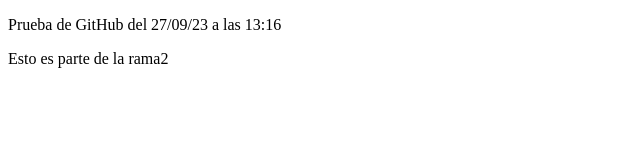
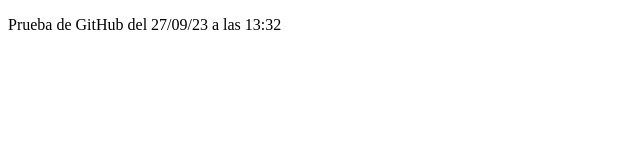
Before and after one commit to AaronBarreiro1/v1, a plain HTML site: page index.html in a window 1280 px wide. Shown: the whole page, without its empty margins (0-640 px from the left). Drawn offline with Linux system fonts and the light colour scheme.

Commit message:
Prueba final antes de comer

```diff
--- a/index.html
+++ b/index.html
@@ -6,7 +6,6 @@
     <title>Document</title>
 </head>
 <body>
-    <p>Prueba de GitHub del 27/09/23 a las 13:16</p>
-    <p>Esto es parte de la rama2</p>
+    <p>Prueba de GitHub del 27/09/23 a las 13:32</p>
 </body>
 </html>
```
